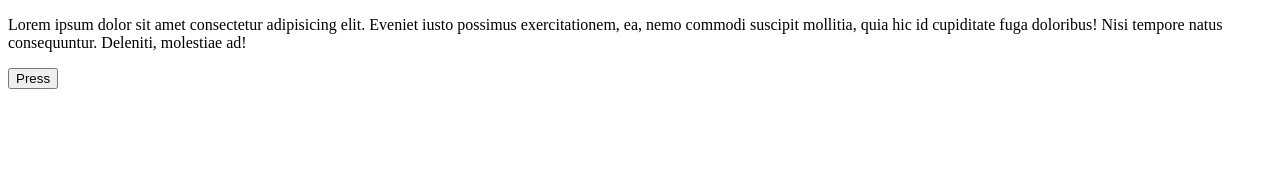
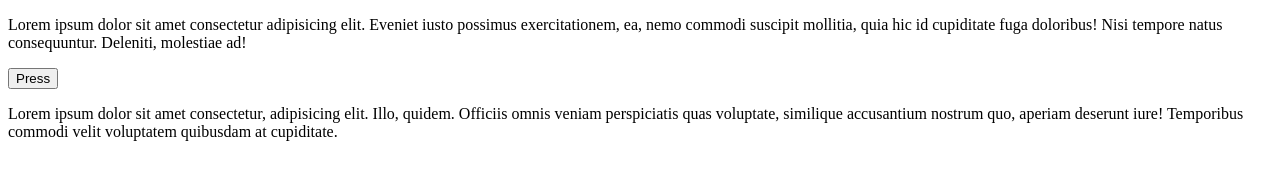
Before and after one commit to shery-12/car-site, a plain HTML site: page index.html in a window 1280 px wide. Drawn offline with Linux system fonts and the light colour scheme.

Commit message:
new para

```diff
--- a/index.html
+++ b/index.html
@@ -8,5 +8,9 @@
 <body>
     <p>Lorem ipsum dolor sit amet consectetur adipisicing elit. Eveniet iusto possimus exercitationem, ea, nemo commodi suscipit mollitia, quia hic id cupiditate fuga doloribus! Nisi tempore natus consequuntur. Deleniti, molestiae ad!</p>
     <button> Press </button>
+    <div>
+        <p class="para">Lorem ipsum dolor sit amet consectetur, adipisicing elit. Illo, quidem. Officiis omnis veniam perspiciatis quas voluptate, similique accusantium nostrum quo, aperiam deserunt iure! Temporibus commodi velit voluptatem quibusdam at cupiditate.
+        </p>
+    </div>
 </body>
 </html>
```
